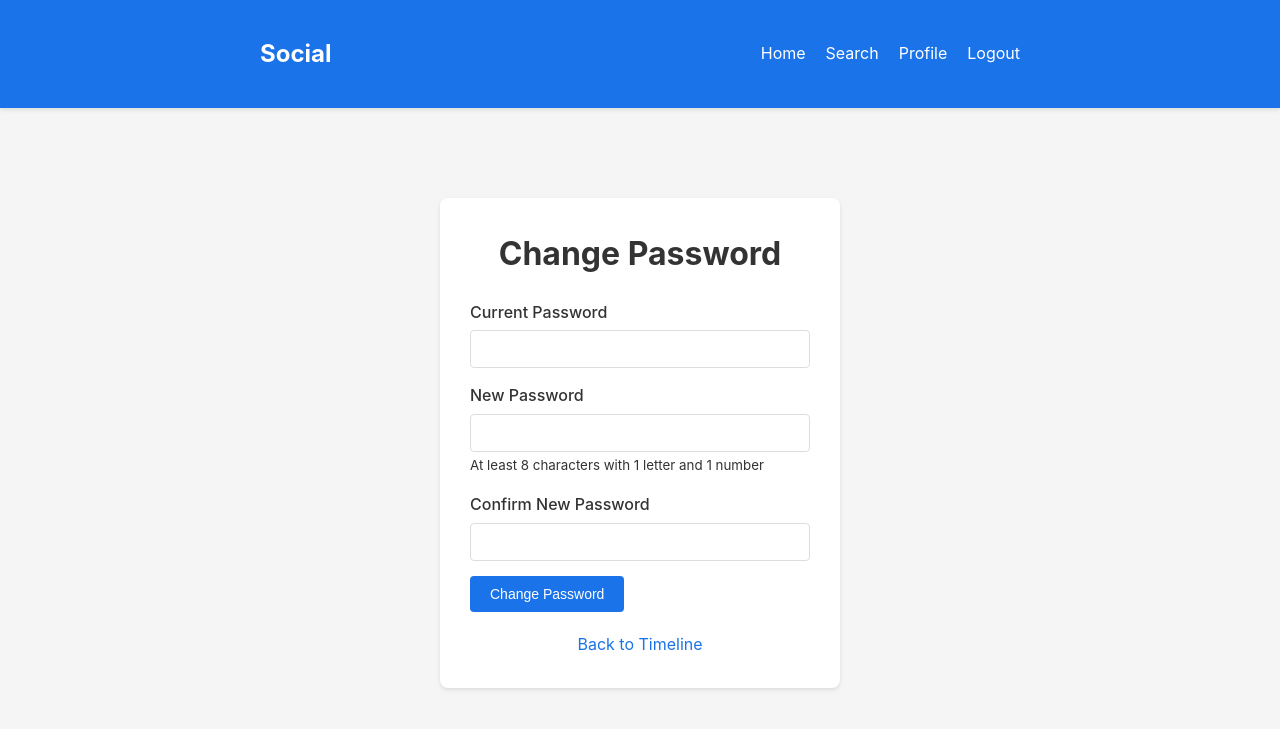
After one commit to tmcallaghan/social, a Flask app: page /change-password in a window 1280 px wide. The commit adds this page. Shown: the top 729 px of the page. Run offline with Flask 3, Linux system fonts and the light colour scheme; the visitor is signed in with stand-in values (Sample User, id 1).

Commit message:
Allow users to change passwords

```diff
--- a/routes/auth.py
+++ b/routes/auth.py
@@ -54,3 +54,27 @@ def logout():
     session.clear()
     flash('Successfully logged out', 'success')
     return redirect(url_for('auth.login'))
+
+@bp.route('/change-password', methods=['GET', 'POST'])
+def change_password():
+    if 'user_id' not in session:
+        flash('Please log in to change your password', 'error')
+        return redirect(url_for('auth.login'))
+
+    if request.method == 'POST':
+        current_password = request.form.get('current_password')
+        new_password = request.form.get('new_password')
+        confirm_password = request.form.get('confirm_password')
+
+        if new_password != confirm_password:
+            flash('New passwords do not match', 'error')
+            return render_template('change_password.html')
+
+        try:
+            user_model.change_password(session['user_id'], current_password, new_password)
+            flash('Password changed successfully!', 'success')
+            return redirect(url_for('posts.timeline'))
+        except ValueError as e:
+            flash(str(e), 'error')
+
+    return render_template('change_password.html')
--- /dev/null
+++ b/templates/change_password.html
@@ -0,0 +1,26 @@
+{% extends "layout.html" %}
+
+{% block title %}Change Password - Social Network{% endblock %}
+
+{% block content %}
+<div class="auth-container">
+    <h1>Change Password</h1>
+    <form method="POST" action="{{ url_for('auth.change_password') }}">
+        <div class="form-group">
+            <label for="current_password">Current Password</label>
+            <input type="password" id="current_password" name="current_password" required>
+        </div>
+        <div class="form-group">
+            <label for="new_password">New Password</label>
+            <input type="password" id="new_password" name="new_password" required>
+            <small>At least 8 characters with 1 letter and 1 number</small>
+        </div>
+        <div class="form-group">
+            <label for="confirm_password">Confirm New Password</label>
+            <input type="password" id="confirm_password" name="confirm_password" required>
+        </div>
+        <button type="submit" class="btn btn-primary">Change Password</button>
+    </form>
+    <p class="auth-link"><a href="{{ url_for('posts.timeline') }}">Back to Timeline</a></p>
+</div>
+{% endblock %}
--- a/templates/profile.html
+++ b/templates/profile.html
@@ -14,8 +14,10 @@
             <span><strong>{{ follower_count }}</strong> followers</span>
             <span><strong>{{ following_count }}</strong> following</span>
         </div>
-        {% if not is_own_profile %}
         <div class="profile-actions">
+            {% if is_own_profile %}
+            <a href="{{ url_for('auth.change_password') }}" class="btn btn-secondary">Change Password</a>
+            {% else %}
                 {% if is_following %}
                 <form method="POST" action="{{ url_for('users.unfollow', username=user.username) }}">
                     <button type="submit" class="btn btn-secondary">Unfollow</button>
@@ -25,8 +27,8 @@
                     <button type="submit" class="btn btn-primary">Follow</button>
                 </form>
                 {% endif %}
+            {% endif %}
         </div>
-        {% endif %}
     </div>
 
     <div class="profile-posts">
```
Also changed, not shown: models/user.py (+33 -0 lines). Lines whose indentation alone changed are shown as unchanged.
